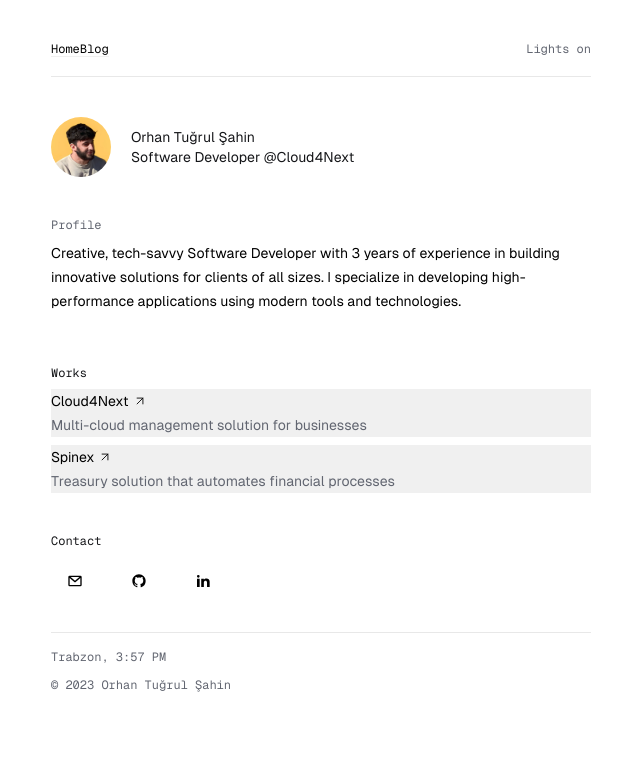
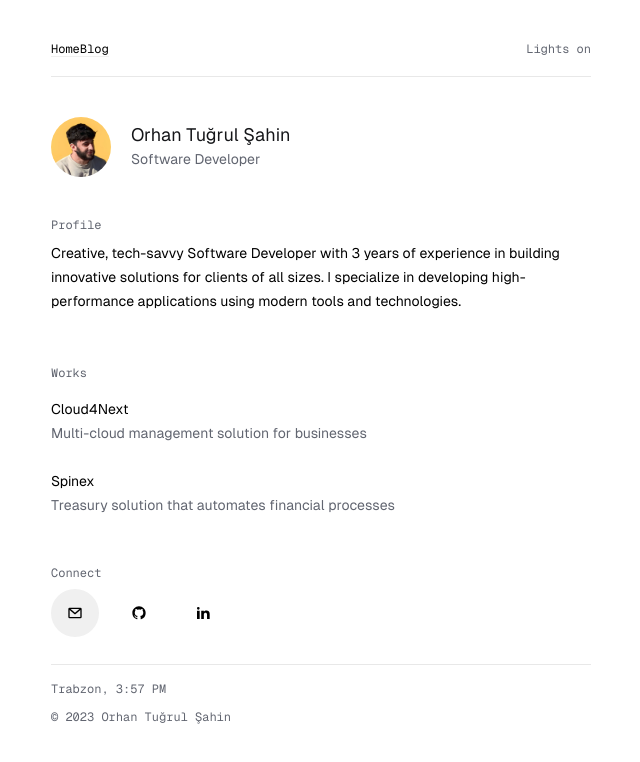
Before and after one commit to orhantugrul/orhantugrul.dev, a SvelteKit app: page / in a window 1280 px wide. Shown: the top 762 px of the page, without its empty margins (319-959 px from the left). Built offline with nearby package versions, Linux system fonts and the light colour scheme.

Commit message:
style: Update text color and layout in +page component

```diff
--- a/src/routes/+page.svelte
+++ b/src/routes/+page.svelte
@@ -1,7 +1,7 @@
 <script lang="ts">
-  import Container from "$lib/layouts/Container";
   import avatar from "$lib/assets/avatar.jpeg";
   import works from "$lib/data/works";
+  import Container from "$lib/layouts/Container";
 </script>
 
 <Container
@@ -16,19 +16,10 @@
     />
 
     <div>
-      <h1 class="text-sm leading-5 text-black dark:text-bright">
+      <h1 class="mb-1 text-lg leading-5 text-black dark:text-bright">
         Orhan Tuğrul Şahin
       </h1>
-      <p class="text-sm leading-5 text-black dark:text-bright">
-        Software Developer
-        <a
-          target="_blank"
-          rel="noopener noreferrer"
-          href="https://www.cloud4next.com/"
-        >
-          <span class="duration-[50ms] hover:border-b-[1px]">@Cloud4Next</span>
-        </a>
-      </p>
+      <p class="text-sm leading-5 text-gray">Software Developer</p>
     </div>
   </div>
 
@@ -46,40 +37,24 @@
   </div>
 
   <div class="my-5 flex flex-col">
-    <h2 class="mb-2 font-mono text-xs text-black dark:text-gray">Works</h2>
-
+    <h2 class="mb-2 font-mono text-xs text-gray">Works</h2>
     <div class="flex flex-col gap-2">
       {#each works as { title, description, link }}
-        <div class="dark:bg-resene flex flex-col bg-bright">
-          <a class="group flex items-center gap-1 dark:text-white" href={link}>
-            <h3 class="text-sm">{title}</h3>
-
-            <span
-              class="hiddendelay-150 transition ease-in-out group-hover:flex"
-            >
-              <svg
-                class="h-[14px] w-[14px]"
-                fill="none"
-                shape-rendering="geometricPrecision"
-                stroke="currentColor"
-                stroke-linecap="round"
-                stroke-linejoin="round"
-                stroke-width="1.5"
-                viewBox="0 0 24 24"
-                ><path d="M7 17L17 7" /><path d="M7 7h10v10" /></svg
-              >
-            </span>
-          </a>
+        <a
+          class="dark:hover:bg-raisin -mx-2 flex flex-col rounded-md p-2 hover:bg-bright dark:text-white"
+          href={link}
+          target="_blank"
+          rel="noopener noreferrer"
+        >
+          <h3 class="text-sm">{title}</h3>
           <p class="text-sm text-gray">{description}</p>
-        </div>
+        </a>
       {/each}
     </div>
   </div>
 
   <div class="my-5 flex flex-col">
-    <h2 class="mb-2 font-mono text-xs text-black dark:text-[#CFD1D6]">
-      Contact
-    </h2>
+    <h2 class="mb-2 font-mono text-xs text-gray">Connect</h2>
 
     <div class="flex gap-4">
       <a
@@ -87,7 +62,9 @@
         rel="noopener noreferrer"
         href="mailto:orhantugrulsahin@gmail.com"
       >
-        <button class="rounded-full dark:bg-[#27292D] dark:text-[#CFD1D6]">
+        <button
+          class="rounded-full bg-bright dark:bg-[#27292D] dark:text-[#CFD1D6]"
+        >
           <svg
             xmlns="http://www.w3.org/2000/svg"
             xmlns:xlink="http://www.w3.org/1999/xlink"
```
